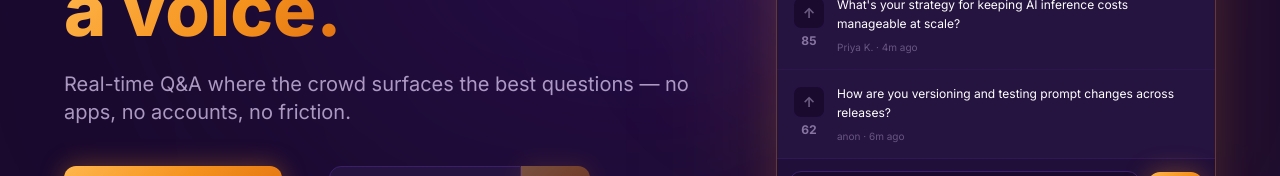
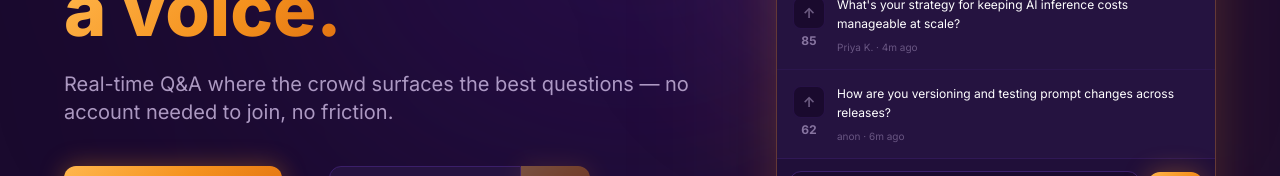
Before and after one commit to ShawnGoff/guestspeak, a Next.js app in the folder frontend/: page / in a window 1280 px wide. Shown: the part 340-516 px from the top of the page. Built offline with nearby package versions, Linux system fonts and the light colour scheme; no server answers.

Commit message:
fix: remove no-apps copy from hero subhead

```diff
--- a/frontend/src/app/page.tsx
+++ b/frontend/src/app/page.tsx
@@ -246,7 +246,7 @@ function Hero() {
             </h1>
 
             <p className="text-lg sm:text-xl text-purple-200/70 mb-10 max-w-xl lg:max-w-none">
-              Real-time Q&amp;A where the crowd surfaces the best questions — no apps, no accounts, no friction.
+              Real-time Q&amp;A where the crowd surfaces the best questions — no account needed to join, no friction.
             </p>
 
             {/* CTAs */}
```
